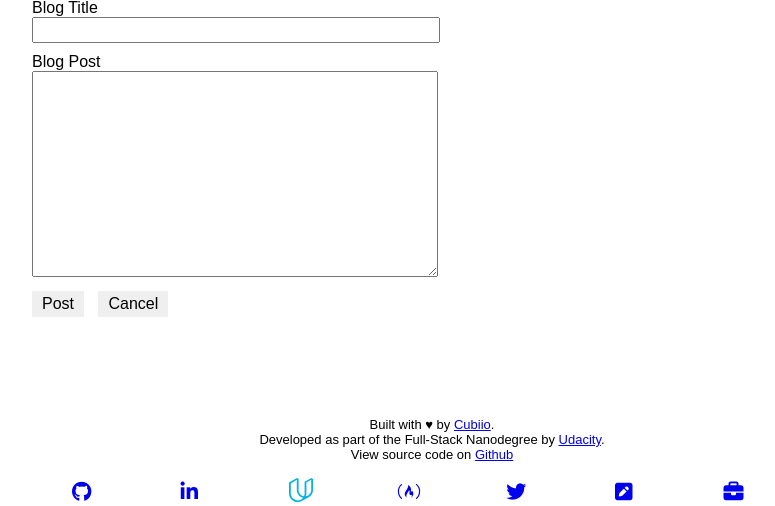
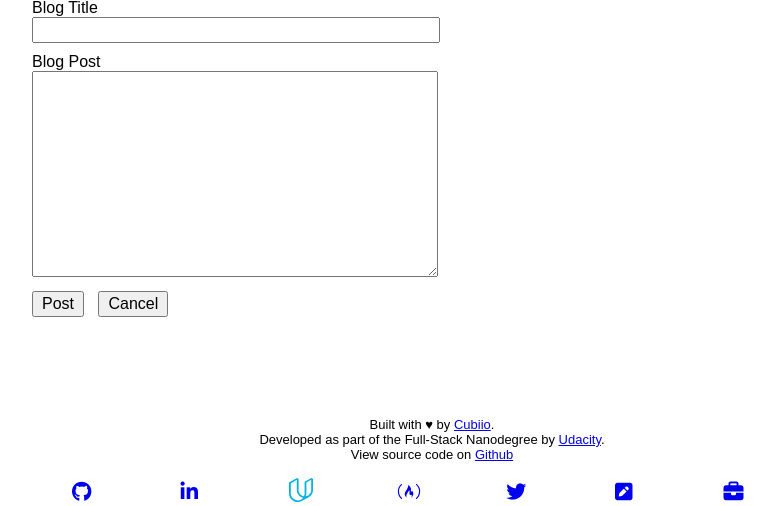
Before and after one commit to sam-atkins/fsnd-blog, a Python web app: template templates/editpost.html in a window 1280 px wide. Shown: the part 159-665 px from the top of the page, without its empty margins (208-983 px from the left). Run offline with Jinja, Linux system fonts and the light colour scheme; the template is opened without the code that fills it, so the values that code supplies are empty; some libraries are stand-ins or nearby versions.

Commit message:
feat: Improved styling for anchors using CSS3

```diff
--- a/static/style/style.css
+++ b/static/style/style.css
@@ -173,18 +173,13 @@ body {
 }
 
 .link__button {
-  text-decoration: none; font: menu;
+  appearance: button;
+  -moz-appearance: button;
+  -webkit-appearance: button;
+  text-decoration: none; font: menu; color: ButtonText;
   display: inline-block; padding: 2px 8px;
-  background: ButtonFace; color: ButtonText;
-  border-style: solid; border-width: 2px;
-  border-color: ButtonHighlight ButtonShadow ButtonShadow ButtonHighlight;
-  // padding-right: 10px;
   margin-right: 10px;
   margin-bottom: 100px;
-}
-
-.link__button:active {
-  border-color: ButtonShadow ButtonHighlight ButtonHighlight ButtonShadow;
 }
 
 /* ==========================================================================
```
